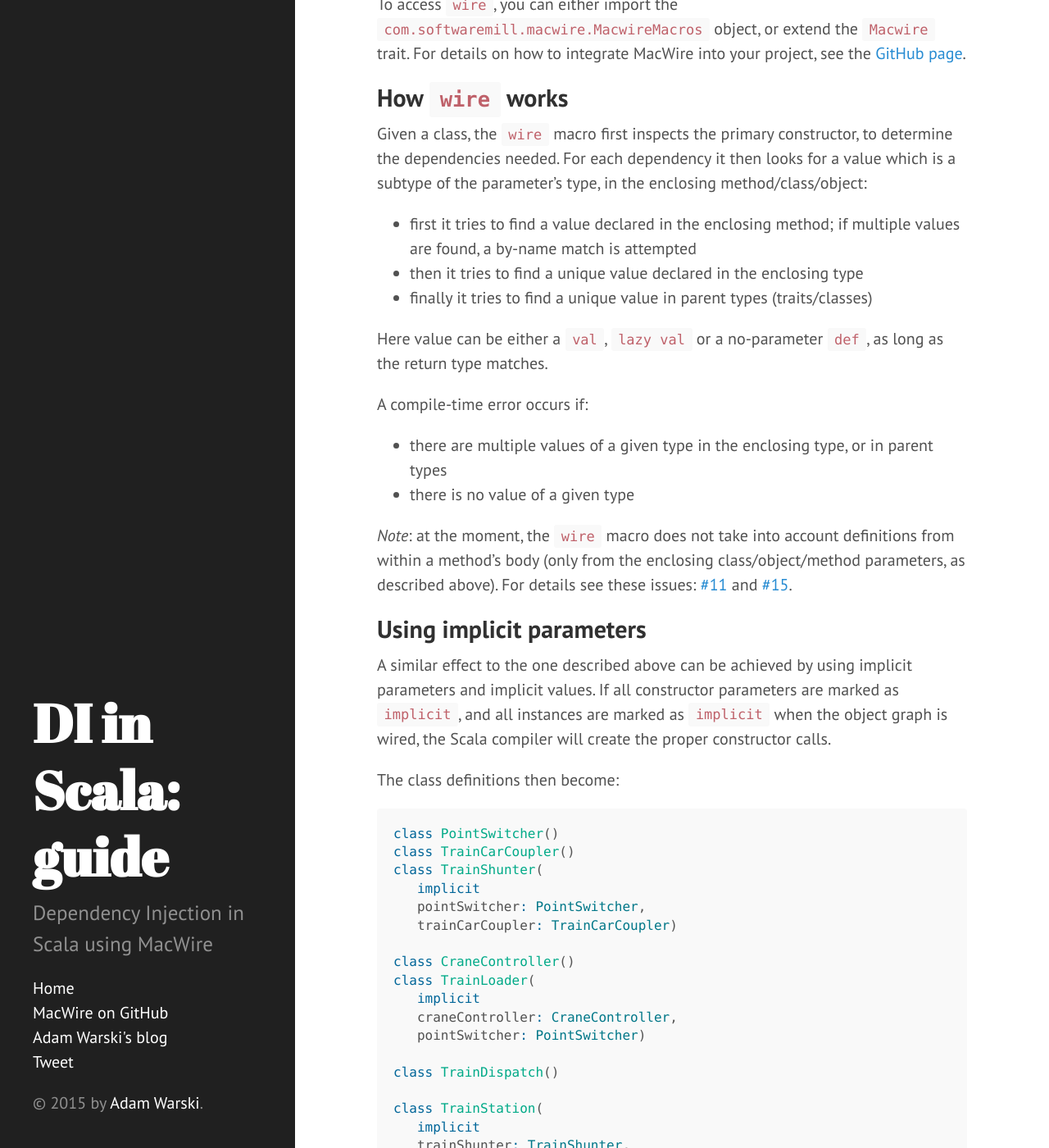
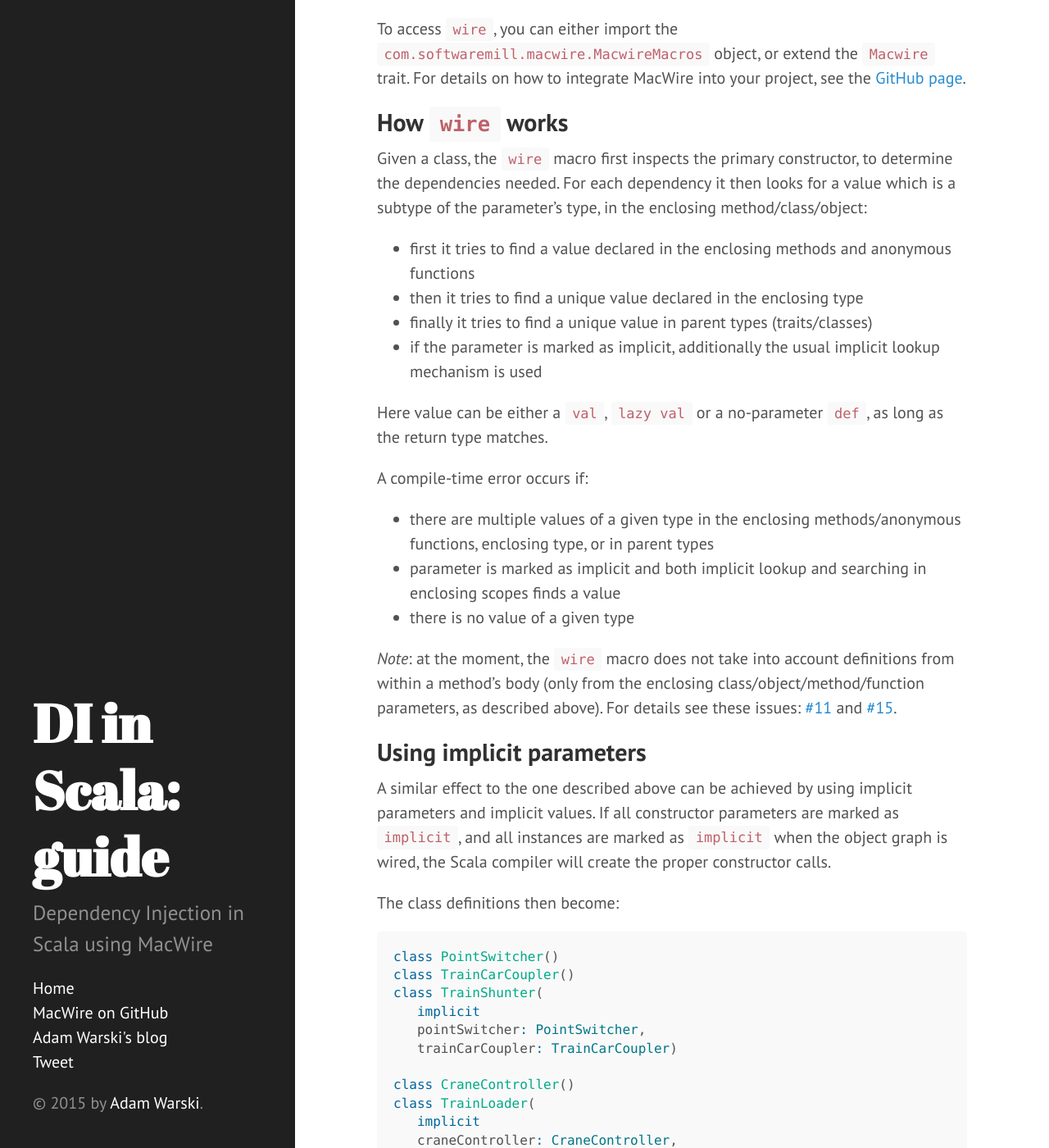
Before and after one commit to di-in-scala/di-in-scala.github.io-sources, a Jekyll site: the page built from index.md, in a window 1280 px wide and 1400 px high, scrolled down 6235 px. Shown: the whole window at 82% size. Built offline with Jekyll 4.4.1, drawn with Linux system fonts in a browser that asks for light colours; Markdown is read by kramdown in place of the engine named in the settings; comment, search, counter and statistics services are not loaded; some of the changed text lies outside the part shown.

```diff
--- a/_config.yml
+++ b/_config.yml
@@ -27,4 +27,5 @@ sections:
   advscopes:      'Advanced scoping'
   factories:      'Factories'
   dynamic:        'Accessing the object graph dynamically'
+  multipleinst:   'Multiple instances'
   comments:       'Comments'
--- a/_includes/macwire.md
+++ b/_includes/macwire.md
@@ -33,18 +33,20 @@ To access `wire`, you can either import the `com.softwaremill.macwire.MacwireMac
 
 Given a class, the `wire` macro first inspects the primary constructor, to determine the dependencies needed. For each dependency it then looks for a value which is a subtype of the parameter’s type, in the enclosing method/class/object:
 
-* first it tries to find a value declared in the enclosing method; if multiple values are found, a by-name match is attempted
+* first it tries to find a value declared in the enclosing methods and anonymous functions
 * then it tries to find a unique value declared in the enclosing type
 * finally it tries to find a unique value in parent types (traits/classes)
+* if the parameter is marked as implicit, additionally the usual implicit lookup mechanism is used
 
 Here value can be either a `val`, `lazy val` or a no-parameter `def`, as long as the return type matches.
 
 A compile-time error occurs if:
 
-* there are multiple values of a given type in the enclosing type, or in parent types
+* there are multiple values of a given type in the enclosing methods/anonymous functions, enclosing type, or in parent types
+* parameter is marked as implicit and both implicit lookup and searching in enclosing scopes finds a value
 * there is no value of a given type
 
-*Note*: at the moment, the `wire` macro does not take into account definitions from within a method's body (only from the enclosing class/object/method parameters, as described above). For details see these issues: [#11](https://github.com/adamw/macwire/issues/11) and [#15](https://github.com/adamw/macwire/issues/15).
+*Note*: at the moment, the `wire` macro does not take into account definitions from within a method's body (only from the enclosing class/object/method/function parameters, as described above). For details see these issues: [#11](https://github.com/adamw/macwire/issues/11) and [#15](https://github.com/adamw/macwire/issues/15).
 
 ## Using implicit parameters
 
@@ -100,3 +102,7 @@ object TrainStation extends App {
 However, using implicits like that has two drawbacks. First of all, it is intrusive, as you have to mark the constructor parameter list of each class to be wired as `implicit`. That may not be desireable, and can cause the person reading the code to wonder why the parameters are implicit.
 
 Secondly, implicits are used in many other places in Scala for other, rather different purposes. Adding a large number of implicits as described here may lead to confusion. Still, such a style may be a perfect fit in some use-cases, of course!
+
+## Wiring using implicit values
+
+It is also possible to take into account implict values when wiring using `wireImplicit`, even when looking for instances of non-implicit parameters. In this variant, for each constructor parameter, an implicit lookup will be done in addition to looking in the current scope. In case multiple values are found, a compile-time error will be reported.
```
Also changed, not shown: _includes/factories.md (+3 -4 lines).
